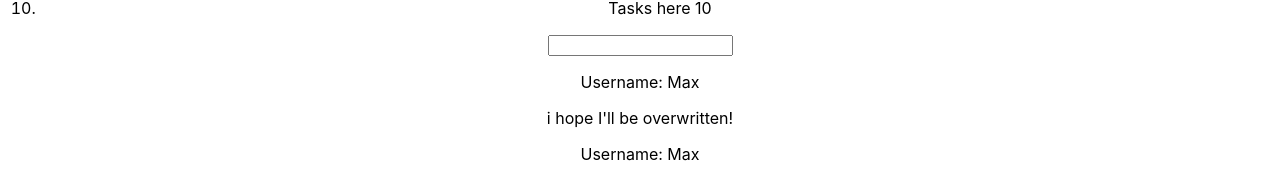
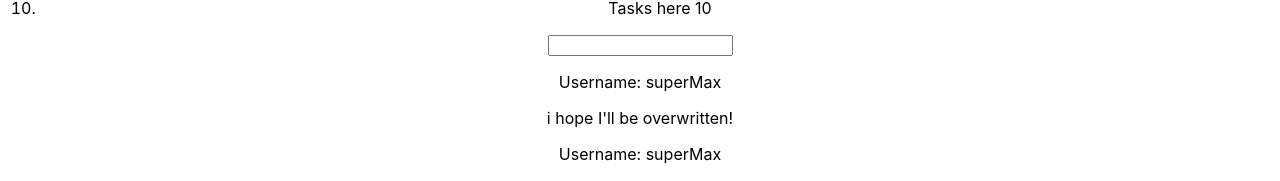
Before and after one commit to shakhzodbek1997/react-app-udemy, a React (Create React App) app: page / in a window 1280 px wide. Shown: the part 762-943 px from the top of the page. Built offline with nearby package versions, Linux system fonts and the light colour scheme.

Commit message:
TASK five  done

```diff
--- a/src/Assignment 1 Practice/App.js
+++ b/src/Assignment 1 Practice/App.js
@@ -3,6 +3,10 @@ import UserInput from './UserInput/UserInput';
 import UserOutput from './UserOutput/UserOutput';
 
 class App extends Component {
+    state = {
+      username: 'superMax'
+    };
+
     render() {
         return (
             <div className="App">
@@ -19,8 +23,8 @@ class App extends Component {
                     <li>Tasks here 10</li>
                 </ol>
                 <UserInput/>
-                <UserOutput userName="Max"/>
-                <UserOutput userName="Max"/>
+                <UserOutput userName={this.state.username}/>
+                <UserOutput userName={this.state.username}/>
                 <UserOutput userName="Max"/>
             </div>
         );
```
